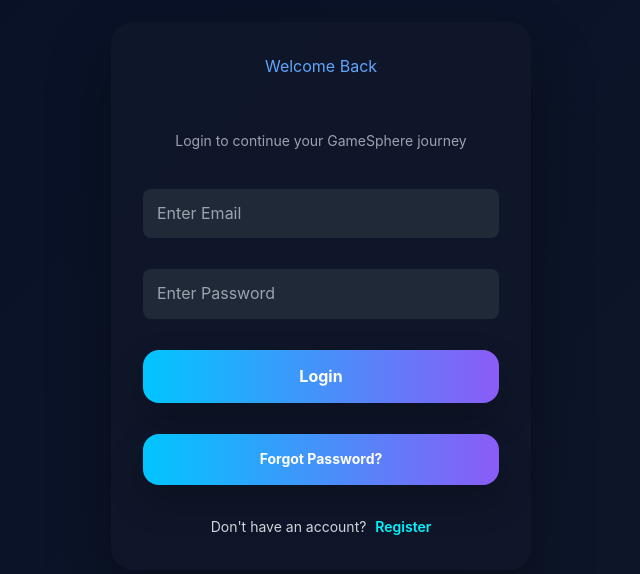
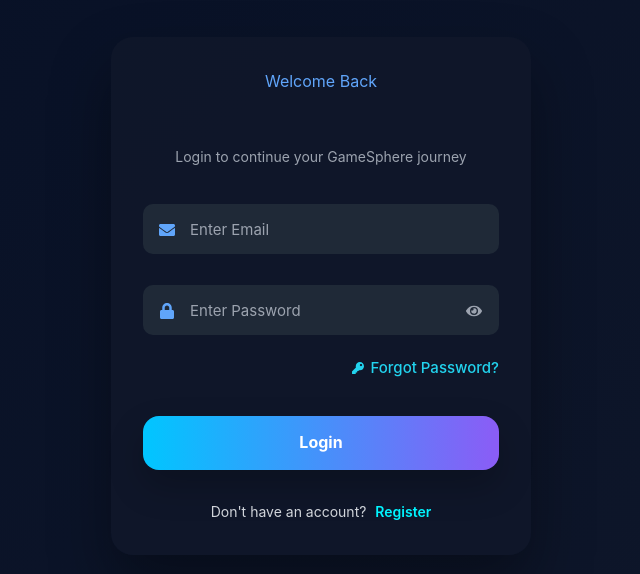
Before and after one commit to arunnagra/frontend, a React (Create React App) app: page /login in a window 1280 px wide. Shown: the part 104-678 px from the top of the page, without its empty margins (319-959 px from the left). Built offline with nearby package versions, Linux system fonts and the light colour scheme; no server answers.

Commit message:
Added forgot password feature

```diff
--- a/src/pages/Login.jsx
+++ b/src/pages/Login.jsx
@@ -2,6 +2,13 @@
 import { useNavigate, Link } from "react-router-dom";
 import axios from "axios";
 import toast from "react-hot-toast";
+import {
+  FaEye,
+  FaEyeSlash,
+  FaEnvelope,
+  FaLock,
+  FaKey,
+} from "react-icons/fa";
 
 import { AuthContext } from "../context/AuthContext";
 import { apiUrl } from "../config/api";
@@ -21,6 +28,8 @@
   const [otp, setOtp] = useState("");
   const [newPassword, setNewPassword] = useState("");
   const [loading, setLoading] = useState(false);
+  const [showPassword, setShowPassword] = useState(false);
+  const [showNewPassword, setShowNewPassword] = useState(false);
 
   const { email, password } = formData;
 
@@ -154,6 +163,9 @@
 
           {resetStep === 1 ? (
             <>
+              <div className="input-wrapper">
+                <FaEnvelope className="input-icon" />
+
                 <input
                   type="email"
                   name="resetEmail"
@@ -163,6 +175,7 @@
                   required
                   className="auth-input"
                 />
+              </div>
 
               <button type="submit" className="auth-btn" disabled={loading}>
                 {loading ? "Sending OTP..." : "Send OTP"}
@@ -170,6 +183,9 @@
             </>
           ) : (
             <>
+              <div className="input-wrapper">
+                <FaKey className="input-icon" />
+
                 <input
                   type="text"
                   name="otp"
@@ -182,9 +198,13 @@
                   required
                   className="auth-input"
                 />
+              </div>
+
+              <div className="password-wrapper">
+                <FaLock className="input-icon" />
 
                 <input
-                type="password"
+                  type={showNewPassword ? "text" : "password"}
                   name="newPassword"
                   placeholder="Create new password"
                   value={newPassword}
@@ -192,6 +212,15 @@
                   required
                   className="auth-input"
                 />
+
+                <button
+                  type="button"
+                  className="password-toggle"
+                  onClick={() => setShowNewPassword(!showNewPassword)}
+                >
+                  {showNewPassword ? <FaEyeSlash /> : <FaEye />}
+                </button>
+              </div>
 
               <button type="submit" className="auth-btn" disabled={loading}>
                 {loading ? "Resetting..." : "Reset Password"}
@@ -226,6 +255,9 @@
             Login to continue your GameSphere journey
           </p>
 
+          <div className="input-wrapper">
+            <FaEnvelope className="input-icon" />
+
             <input
               type="email"
               name="email"
@@ -235,9 +267,13 @@
               required
               className="auth-input"
             />
+          </div>
+
+          <div className="password-wrapper">
+            <FaLock className="input-icon" />
 
             <input
-            type="password"
+              type={showPassword ? "text" : "password"}
               name="password"
               placeholder="Enter Password"
               value={password}
@@ -246,22 +282,35 @@
               className="auth-input"
             />
 
-          <button type="submit" className="auth-btn">
-            Login
-          </button>
-
-          <p className="auth-link">
             <button
               type="button"
-              className="auth-link-button"
+              className="password-toggle"
+              onClick={() => setShowPassword(!showPassword)}
+            >
+              {showPassword ? <FaEyeSlash /> : <FaEye />}
+            </button>
+          </div>
+
+          <div className="forgot-password-container">
+            <button
+              type="button"
+              className="forgot-password-btn"
               onClick={() => {
                 setForgotFlow(true);
                 setResetStep(1);
               }}
             >
-              Forgot Password?
+              <FaKey size={12} />
+              <span>Forgot Password?</span>
             </button>
-          </p>
+          </div>
+
+
+
+          <button type="submit" className="auth-btn">
+            Login
+          </button>
+
 
           <p className="auth-link">
             Don't have an account? <Link to="/register">Register</Link>
--- a/src/pages/Register.jsx
+++ b/src/pages/Register.jsx
@@ -2,6 +2,16 @@
 import axios from "axios";
 import { useNavigate, Link } from "react-router-dom";
 import toast from "react-hot-toast";
+
+import {
+  FaUser,
+  FaEnvelope,
+  FaLock,
+  FaEye,
+  FaEyeSlash,
+  FaKey,
+} from "react-icons/fa";
+
 import { AuthContext } from "../context/AuthContext";
 import { apiUrl } from "../config/api";
 import "../styles/auth.css";
@@ -12,6 +22,7 @@
 
   const [step, setStep] = useState(1);
   const [loading, setLoading] = useState(false);
+  const [showPassword, setShowPassword] = useState(false);
 
   const [formData, setFormData] = useState({
     username: "",
@@ -174,6 +185,9 @@
         >
           <h1>Join GameSphere</h1>
 
+          <div className="input-wrapper">
+            <FaUser className="input-icon" />
+
             <input
               type="text"
               name="username"
@@ -183,6 +197,9 @@
               required
               className="auth-input"
             />
+          </div>
+          <div className="input-wrapper">
+            <FaEnvelope className="input-icon" />
 
             <input
               type="email"
@@ -193,9 +210,13 @@
               required
               className="auth-input"
             />
+          </div>
+
+          <div className="password-wrapper">
+            <FaLock className="input-icon" />
 
             <input
-            type="password"
+              type={showPassword ? "text" : "password"}
               name="password"
               placeholder="Create Password"
               value={password}
@@ -203,6 +224,15 @@
               required
               className="auth-input"
             />
+
+            <button
+              type="button"
+              className="password-toggle"
+              onClick={() => setShowPassword(!showPassword)}
+            >
+              {showPassword ? <FaEyeSlash /> : <FaEye />}
+            </button>
+          </div>
 
           <button
             type="submit"
@@ -242,6 +272,9 @@
             className="otp-container"
             onPaste={handlePaste}
           >
+            <div className="otp-icon">
+              <FaKey />
+            </div>
             {otpArray.map((digit, index) => (
               <input
                 key={index}
--- a/src/styles/auth.css
+++ b/src/styles/auth.css
@@ -29,20 +29,13 @@
 
 .auth-form input {
   margin-bottom: 15px;
-  padding: 12px 14px;
-  border: none;
-  border-radius: 8px;
-  outline: none;
-  background: #1f2937;
-  color: white;
 }
 
 .auth-form input:focus {
   border: 1px solid #60a5fa;
 }
 
-.auth-btn,
-.auth-form button {
+.auth-btn {
   width: 100%;
   padding: 14px 18px;
   background: linear-gradient(90deg, #00c6ff, #8b5cf6);
@@ -59,8 +52,7 @@
   gap: 10px;
 }
 
-.auth-btn:hover,
-.auth-form button:hover {
+.auth-btn:hover {
   transform: translateY(-2px);
   box-shadow: 0 22px 45px rgba(0, 0, 0, 0.28);
   opacity: 0.98;
@@ -164,3 +156,97 @@
     font-size: 20px;
   }
 }
+.forgot-password-container {
+  display: flex;
+  justify-content: flex-end;
+  margin-top: -10px;
+  margin-bottom: 20px;
+}
+
+.forgot-password-btn {
+  display: flex;
+  align-items: center;
+  gap: 6px;
+  background: transparent;
+  border: none;
+  color: #22d3ee;
+  cursor: pointer;
+  font-size: 15px;
+  font-weight: 500;
+  transition: color 0.3s ease;
+  padding: 0;
+  width: auto;
+  box-shadow: none;
+}
+
+.forgot-password-btn:hover {
+  color: #8b5cf6;
+}
+/* Password Field */
+/* ================= INPUTS WITH ICONS ================= */
+
+.input-wrapper,
+.password-wrapper {
+  position: relative;
+  width: 100%;
+  display: flex;
+  align-items: center;
+}
+
+.input-icon {
+  position: absolute;
+  left: 16px;
+  top: calc(50% - 7px);
+  transform: translateY(-50%);
+  color: #60a5fa;
+  font-size: 16px;
+  z-index: 2;
+  pointer-events: none;
+}
+
+.auth-input {
+  width: 100%;
+  height: 50px;
+  padding: 0 48px 0 46px;
+  background: #1f2937;
+  border: 1px solid transparent;
+  border-radius: 10px;
+  color: white;
+  font-size: 15px;
+  outline: none;
+  box-sizing: border-box;
+  transition: 0.3s ease;
+}
+
+.auth-input:focus {
+  border-color: #60a5fa;
+}
+
+.password-toggle {
+  position: absolute;
+  right: 15px;
+  top: calc(50% - 7px);
+  transform: translateY(-50%);
+  background: transparent;
+  border: none;
+  color: #9ca3af;
+  cursor: pointer;
+  display: flex;
+  align-items: center;
+  justify-content: center;
+  width: 20px;
+  height: 20px;
+  padding: 0;
+}
+
+.password-toggle:hover {
+  color: #60a5fa;
+}
+
+.otp-icon {
+  width: 100%;
+  text-align: center;
+  font-size: 26px;
+  color: #60a5fa;
+  margin-bottom: 10px;
+}
```
Lines whose indentation alone changed are shown as unchanged.
